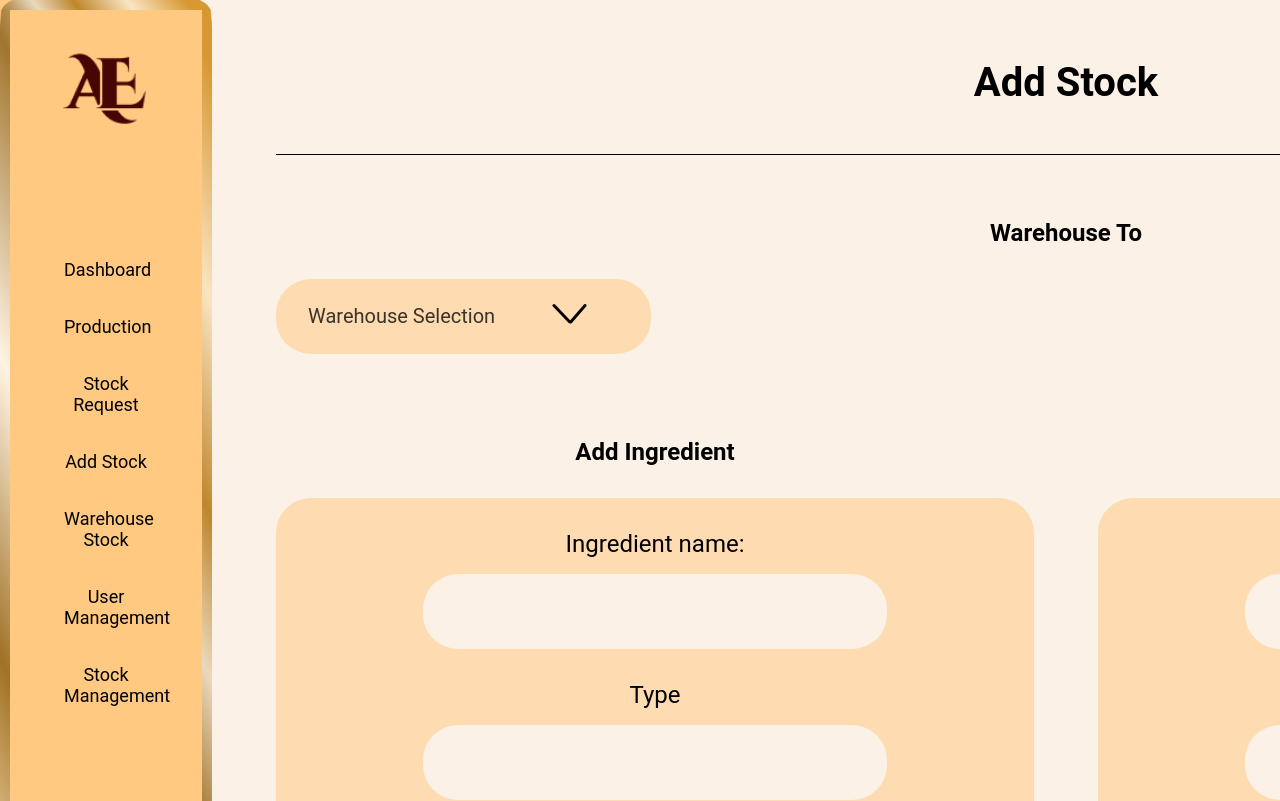
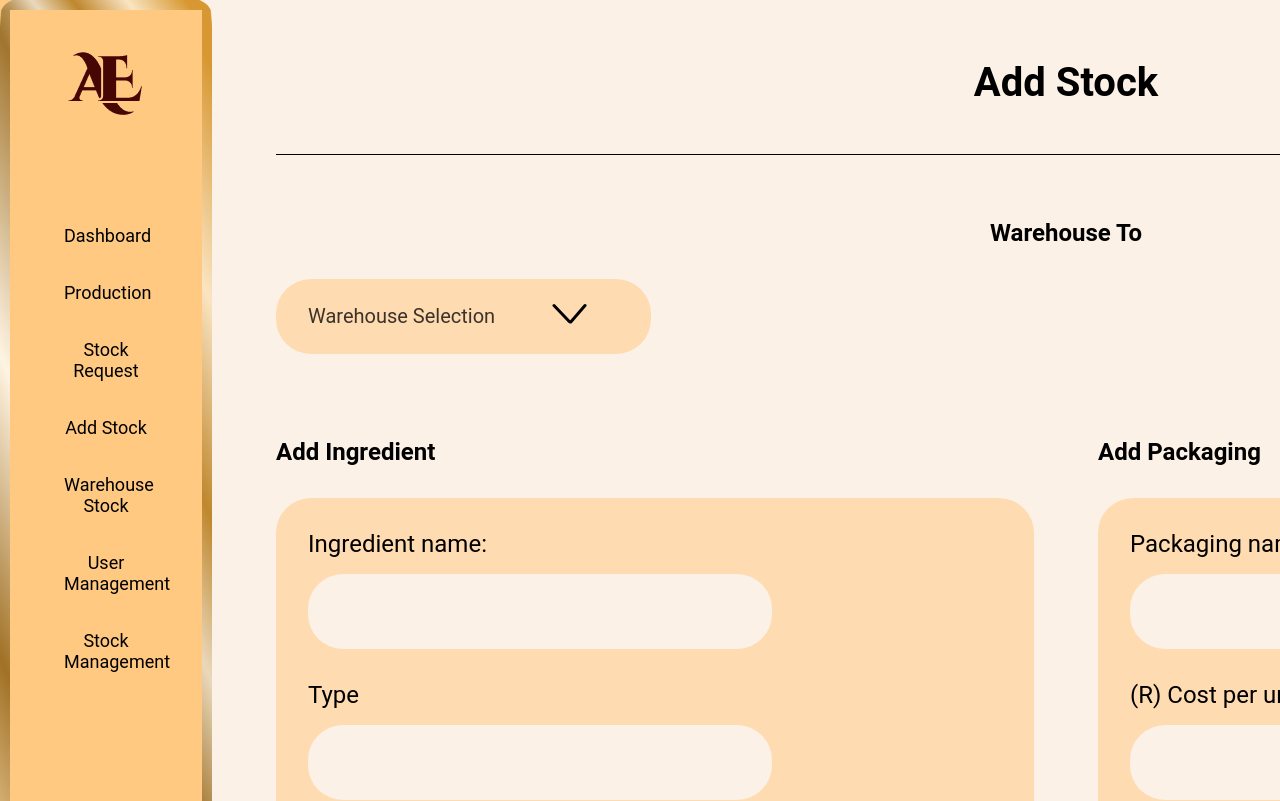
Before and after one commit to Tsebo200/Aureum-Elegance-Frontend, a React (Vite) app in the folder client/: page /add-stock in a window 1280 px wide. Shown: the top 801 px of the page. Built offline with nearby package versions, Linux system fonts and the light colour scheme.

Commit message:
Fixed text issue

```diff
--- a/client/src/ui/App.css
+++ b/client/src/ui/App.css
@@ -1,20 +1,7 @@
 #root {
   max-width: 1280px;
-  text-align: center;
 }
 
-.logo {
-  height: 6em;
-  padding: 1.5em;
-  will-change: filter;
-  transition: filter 300ms;
-}
-.logo:hover {
-  filter: drop-shadow(0 0 2em #646cffaa);
-}
-.logo.react:hover {
-  filter: drop-shadow(0 0 2em #61dafbaa);
-}
 
 @keyframes logo-spin {
   from {
```
